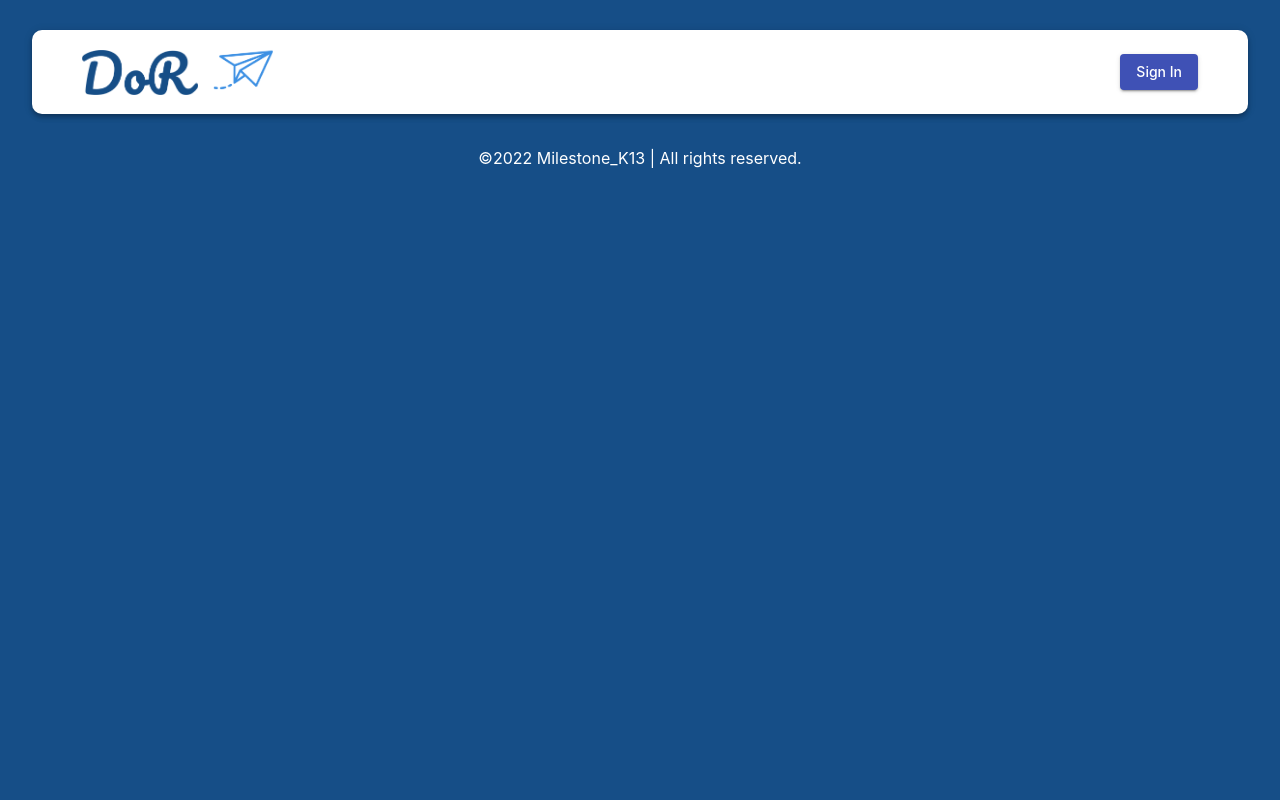
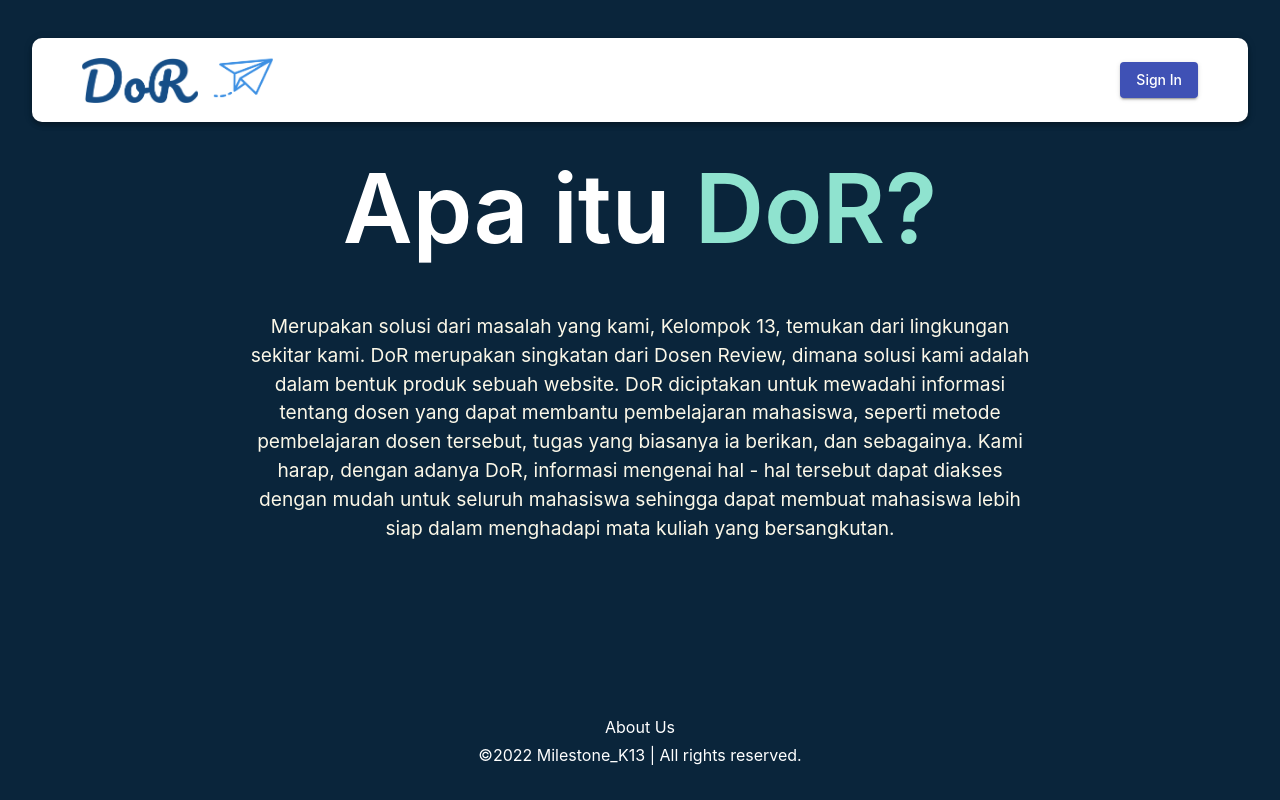
Before and after one commit to bangkitdc/Milestone02_K13, a React (Create React App) app: page /about in a window 1280 px wide. Built offline with nearby package versions, Linux system fonts and the light colour scheme.

Commit message:
add about and many more

```diff
--- a/src/App.js
+++ b/src/App.js
@@ -8,6 +8,8 @@ import Navbar from './components/NavBar/Navbar';
 import Home from './components/Home/Home';
 import Auth from './components/Auth/Auth';
 import Footer from './components/Footer/Footer';
+import PageNotFound from './components/PageNotFound/Pagenotfound';
+import About from './components/About/About';
 
 import theme from './theme';
 
@@ -18,15 +20,20 @@ const App = () => {
         <GoogleOAuthProvider clientId={`${process.env.REACT_APP_PUBLIC_GOOGLE_API_TOKEN}`}>
             <BrowserRouter>
                 <ThemeProvider theme={theme}>
-                    <Container maxWidth="xl">
+                    <Container maxWidth="xl" style={{ minHeight: "97vh", display: "flex", flexDirection: "column" }}>
+                        <div style={{ flex: "1" }}>
                         <Navbar />
                         <Routes>
                             <Route path="/" element={<Navigate replace to="/posts" />} />
-                            <Route path="/posts" exact element={<Home />}/>
+                            <Route path="/about" element={<About />} />
+                            <Route path="/posts" exact element={<Home />} />
                             <Route path="/posts/search" exact element={<Home />}/>
                             <Route path="/posts/:id" exact element={<PostDetails />}/>
                             <Route path="/auth" exact element={(!user ? <Auth /> : <Navigate replace to="/posts" />)} />
+                            <Route path="/404" exact element={<PageNotFound />}/>
+                            <Route path="*" element={<Navigate replace to="/404" />}/>
                         </Routes>
+                        </div>
                         <Footer />
                     </Container>
                 </ThemeProvider>
--- /dev/null
+++ b/src/components/About/About.js
@@ -0,0 +1,18 @@
+import React from 'react';
+import { Typography, Box } from "@material-ui/core";
+import useStyles from "./styles";
+
+const About = () => {
+    const classes = useStyles();
+
+    return (
+        <Box className={classes.box}>
+            <Typography className={classes.heading} variant='h1'>Apa itu <span className={classes.dor}>DoR?</span></Typography>
+            <Typography className={classes.paragraph} variant='body1'>
+                Merupakan solusi dari masalah yang kami, Kelompok 13, temukan dari lingkungan sekitar kami. DoR merupakan singkatan dari Dosen Review, dimana solusi kami adalah dalam bentuk produk sebuah website. DoR diciptakan untuk mewadahi informasi tentang dosen yang dapat membantu pembelajaran mahasiswa, seperti metode pembelajaran dosen tersebut, tugas yang biasanya ia berikan, dan sebagainya. Kami harap, dengan adanya DoR, informasi mengenai hal - hal tersebut dapat diakses dengan mudah untuk seluruh mahasiswa sehingga dapat membuat mahasiswa lebih siap dalam menghadapi mata kuliah yang bersangkutan.
+            </Typography>
+        </Box>
+    )
+}
+
+export default About;
--- /dev/null
+++ b/src/components/About/styles.js
@@ -0,0 +1,30 @@
+import { makeStyles } from '@material-ui/core/styles';
+
+export default makeStyles((theme) => ({
+    box: {
+        width: "100%",
+        textAlign: "center",
+    },
+    heading: {
+        color: "white",
+        fontWeight: "600",
+        [theme.breakpoints.down("xs")]: {
+            fontSize: "4rem",
+        },
+    },
+    paragraph: {
+        fontSize: "1.2rem",
+        marginTop: theme.spacing(6),
+        color: "#FCF8E8",
+        width: "65%",
+        margin: "0 auto",
+        [theme.breakpoints.down("xs")]: {
+            fontSize: "1.05rem",
+            width: "95%",
+            marginTop: theme.spacing(5),
+        },
+    },
+    dor: {
+        color: "#8FE3CF"
+    }
+}));
--- a/src/components/Auth/icon.js
+++ b/src/components/Auth/icon.js
@@ -5,7 +5,7 @@ const icon = () => (
     <clipPath id="g">
       <path d="M44.5 20H24v8.5h11.8C34.7 33.9 30.1 37 24 37c-7.2 0-13-5.8-13-13s5.8-13 13-13c3.1 0 5.9 1.1 8.1 2.9l6.4-6.4C34.6 4.1 29.6 2 24 2 11.8 2 2 11.8 2 24s9.8 22 22 22c11 0 21-8 21-22 0-1.3-.2-2.7-.5-4z" />
     </clipPath>
-    <g class="colors" clip-path="url(#g)">
+    <g className="colors" clipPath="url(#g)">
       <path fill="#FBBC05" d="M0 37V11l17 13z" />
       <path fill="#EA4335" d="M0 11l17 13 7-6.1L48 14V0H0z" />
       <path fill="#34A853" d="M0 37l30-23 7.9 1L48 0v48H0z" />
--- a/src/components/Footer/Footer.js
+++ b/src/components/Footer/Footer.js
@@ -1,12 +1,21 @@
 import React from 'react';
 import { Typography } from "@material-ui/core";
 import useStyles from './styles';
+import { useNavigate } from "react-router-dom";
 
 const Footer = () => {
     const classes = useStyles();
+    const navigate = useNavigate();
+
+    const about = () => {
+        navigate('/about');
+    }
 
     return (
         <div className={classes.footer}>
+            <div className={classes.hehe}>
+                <Typography className={classes.about} variant='subtitle1' onClick={about}>About Us</Typography>
+            </div>
             <Typography variant='subtitle1'>©2022 Milestone_K13 | All rights reserved.</Typography>
         </div>
     )
--- a/src/components/Footer/styles.js
+++ b/src/components/Footer/styles.js
@@ -6,8 +6,17 @@ export default makeStyles(() => ({
         bottom: 0,
         left: 0,
         color: "white",
-        margin: "30px 0",
+        margin: "30px 0 15px",
         textAlign: "center",
         width: "100%",
     },
+    about: {
+        width: "80px",
+        margin: "0 auto",
+        cursor: "pointer",
+        color: "white",
+        "&:hover": {
+            color: "#8FE3CF"
+        },
+    }
 }));
--- a/src/components/NavBar/styles.js
+++ b/src/components/NavBar/styles.js
@@ -30,16 +30,6 @@ export default makeStyles((theme) => ({
   toolbar: {
     padding: 0,
   },
-  profile: {
-    display: "flex",
-    justifyContent: "space-between",
-    width: "400px",
-    alignItems: "center",
-    [theme.breakpoints.down("sm")]: {
-      width: "auto",
-      justifyContent: "space-between",
-    },
-  },
   userName: {
     display: "flex",
     alignItems: "center",
--- /dev/null
+++ b/src/components/PageNotFound/Pagenotfound.js
@@ -0,0 +1,17 @@
+import React from 'react';
+import useStyles from "./styles";
+import { Box, Typography } from "@material-ui/core";
+
+const PageNotFound = () => {
+    const classes = useStyles();
+    return (
+        <Box className={classes.box}>
+            <div className={classes.middle}>
+                <Typography className={classes.err1} variant='h1'>404</Typography>
+                <Typography className={classes.err2} variant='h4'>Page Not Found!</Typography>
+            </div>
+        </Box>
+    )
+}
+
+export default PageNotFound;
--- /dev/null
+++ b/src/components/PageNotFound/styles.js
@@ -0,0 +1,22 @@
+import { makeStyles } from '@material-ui/core/styles';
+
+export default makeStyles(() => ({
+    box: {
+        width: "100%",
+        textAlign: "center",
+    },
+    middle: {
+        margin: 0,
+        position: "absolute",
+        top: "50%",
+        left: "50%",
+        transform: "translate(-50%, -50%)",
+    },
+    err1: {
+        color: "white",
+        fontWeight: "600",
+    },
+    err2: {
+        color: "white",
+    }
+}));
--- a/src/components/PostDetails/PostDetails.jsx
+++ b/src/components/PostDetails/PostDetails.jsx
@@ -61,11 +61,11 @@ const PostDetails = () => {
                     <Grid container spacing={2} className={classes.recommendedPosts}>
                         {recommendedPosts.map(({ lecturer, description, name, likes, selectedFile, _id }) => (
                             <Grid item xs={12} md={6} lg={3} className={classes.recommend} onClick={() => openPost(_id)} key={_id}>
-                                <Card className={classes.recCard}>
+                                <Card className={classes.recCard} elevation={2}>
                                     <CardContent>
-                                        <Typography gutterBottom variant="h6">{lecturer.split(' ').splice(0, 4).join(' ')}...</Typography>
+                                        <Typography gutterBottom variant="h6">{lecturer.split(' ').splice(0, 3).join(' ')}...</Typography>
                                         <Typography gutterBottom variant="subtitle2">{name}</Typography>
-                                        <Typography gutterBottom variant="subtitle2">{description.split(' ').splice(0, 12).join(' ')}...</Typography>
+                                        <Typography gutterBottom variant="subtitle2">{description.split(' ').splice(0, 10).join(' ')}...</Typography>
                                         <Typography gutterBottom variant="subtitle1">Likes: {likes.length}</Typography>
                                         <img src={selectedFile} className={classes.recImg}/>
                                     </CardContent>
--- a/src/index.css
+++ b/src/index.css
@@ -1,5 +1,5 @@
 body {
-    background-color: #164E87;
+    background-color: #0a253b;
 }
 
 ::-webkit-scrollbar {
```
